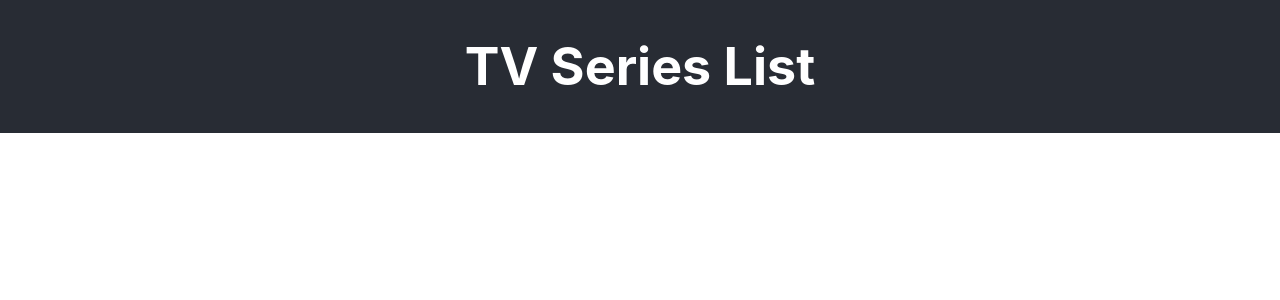
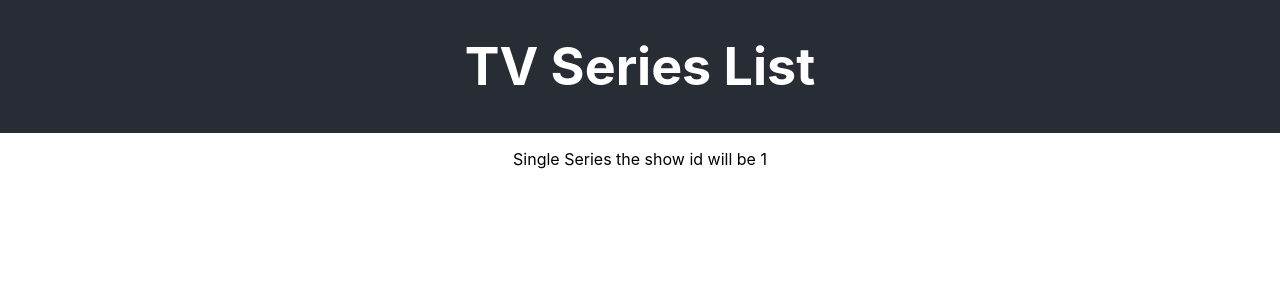
Before and after one commit to lucitemple/tv-directory, a React (Create React App) app: page /series/1 in a window 1280 px wide. Shown: the top 300 px of the page. Built offline with nearby package versions, Linux system fonts and the light colour scheme.

Commit message:
Set Routes

```diff
--- a/src/components/Main/index.js
+++ b/src/components/Main/index.js
@@ -1,11 +1,13 @@
 import React from "react";
 import {Switch, Route} from 'react-router-dom';
-import Series from'../../containers/Series';
+import Series from '../../containers/Series';
+import SingleSeries from '../../containers/SingleSeries';
 
-const Main = props => (
-    <Switch>
-        <Route exact path="/" component={Series} />
-    </Switch>
+const Main = (props) => (
+  <Switch>
+    <Route exact path="/" component={Series} />
+    <Route path="/series/:id" component={SingleSeries} />
+  </Switch>
 );
 
 export default Main;
--- /dev/null
+++ b/src/containers/SingleSeries/index.js
@@ -0,0 +1,13 @@
+import React, {Component} from "react";
+
+class SingleSeries extends Component {
+    render() {
+        return (
+            <div>
+                <p> Single Series the show id will be {this.props.match.params.id}</p>
+            </div>
+        )
+    }
+}
+
+export default SingleSeries;
```
